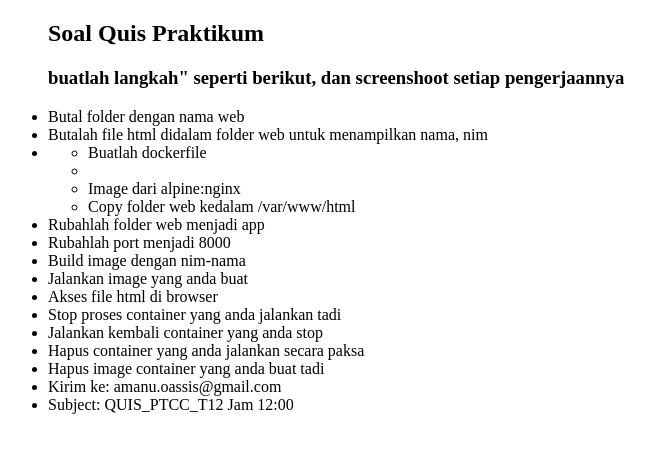
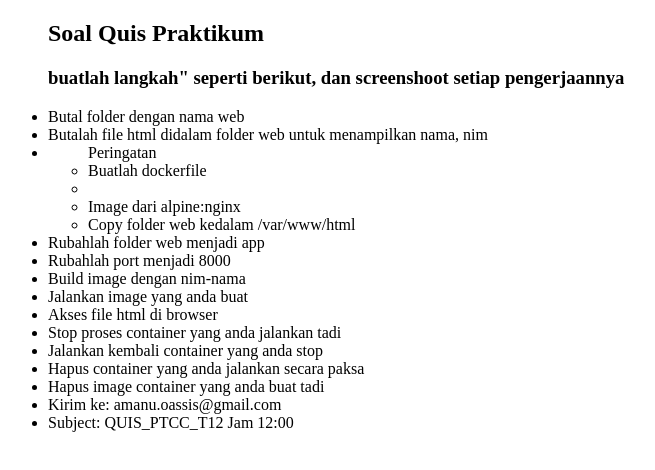
Before and after one commit to amanualt/amanualt.github.io, a plain HTML site: page quis.html in a window 1280 px wide. Shown: the whole page, without its empty margins (0-655 px from the left). Drawn offline with Linux system fonts and the light colour scheme.

Commit message:
Update quis.html

```diff
--- a/quis.html
+++ b/quis.html
@@ -11,7 +11,7 @@
       <li>Butal folder dengan nama web</li>
       <li>Butalah file html didalam folder web  untuk menampilkan nama, nim</li>
       <li>
-        <ul>
+        <ul>Peringatan
           <li>Buatlah dockerfile<li>
           <li>Image dari alpine:nginx</li>
           <li>Copy folder web kedalam /var/www/html</li>
```
